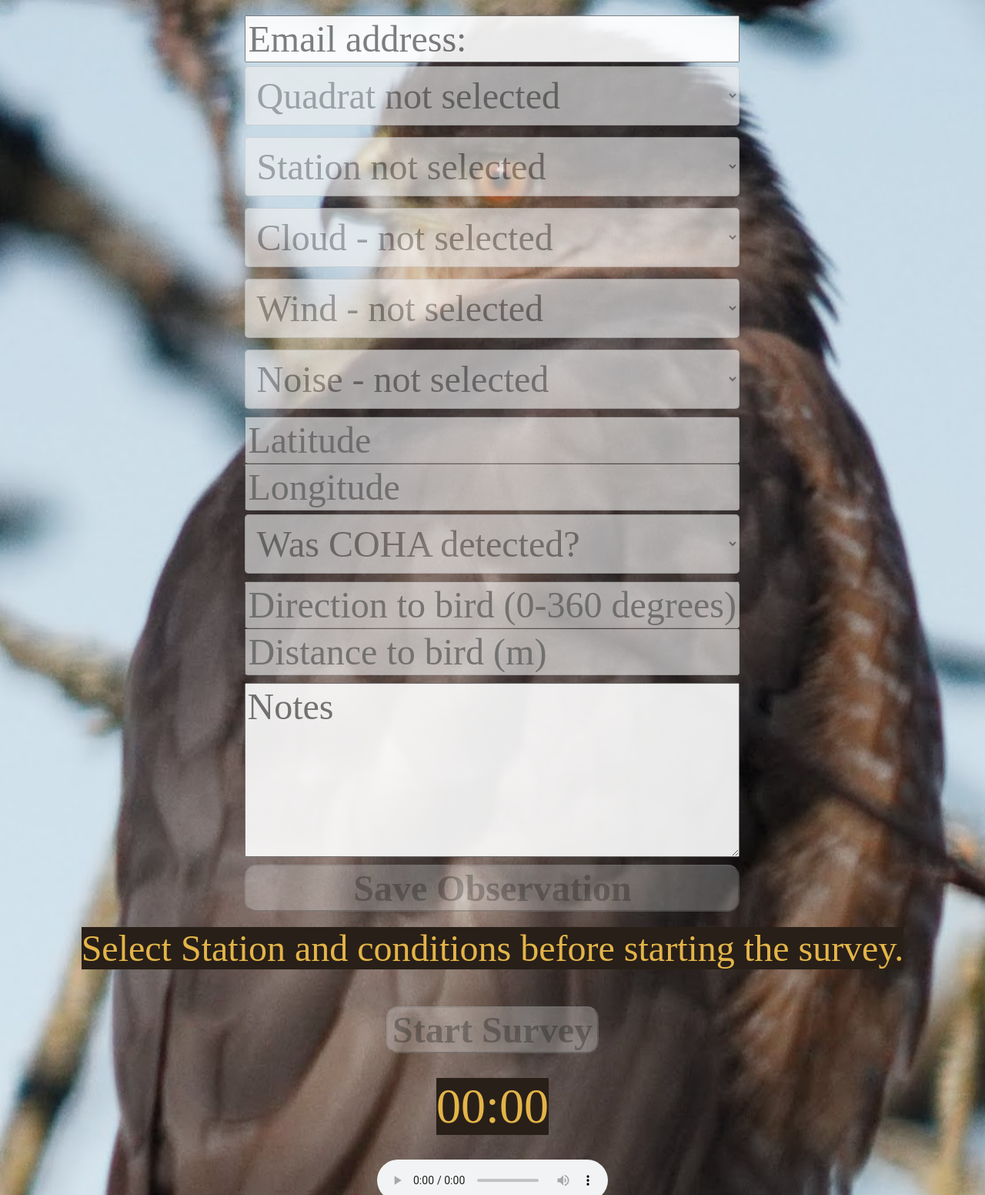
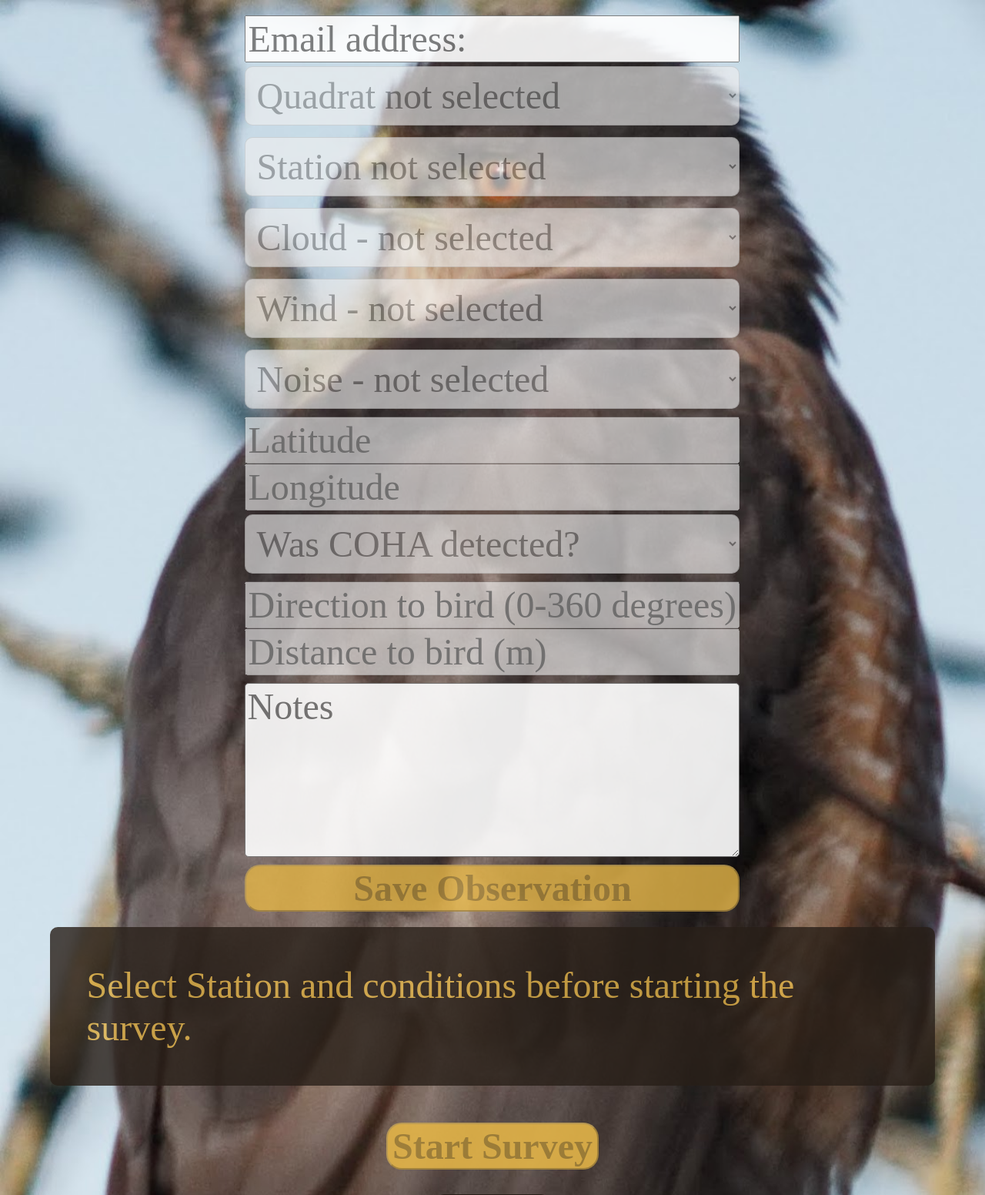
Before and after one commit to commonloon/coha-gcloud, a Flask app: page / in a window 1280 px wide. Shown: the top 1552 px of the page at 77% size. Run offline with Flask 2, Linux system fonts and the light colour scheme; some libraries are stand-ins or nearby versions.

Commit message:
Cosmetic changes
Rounded some corners and changed the button oolour.

```diff
--- a/static/coha.css
+++ b/static/coha.css
@@ -7,7 +7,9 @@ label, button {
   font-weight: bold;
 }
 button {
-  border-radius: 15px;
+  border-radius: 20px;
+  background-color: #E3B448;
+  opacity: 0.9;
 }
 
 html {
@@ -55,6 +57,10 @@ form {
   opacity: 0.9;
 }
 
+input[email] {
+  border-radius: 5px;
+}
+
 label {
   width: 100%;
   padding: 10px;
@@ -62,7 +68,7 @@ label {
 select {
   width: 100%;
   padding:10px;
-  border-radius:5px;
+  border-radius:10px;
   margin-top: 5px;
   margin-bottom: 10px;
 }
@@ -81,6 +87,7 @@ label{
 textarea {
   margin-top: 10px;
   margin-bottom: 10px;
+  border-radius: 5px;
 }
 
 .input:focus ~ .cut,
@@ -126,17 +133,22 @@ textarea {
   background-color: #281f18;
   margin-top: 0.5em;
   margin-bottom: 0.5em;
+  border-radius: 10px;
 }
 
 #message {
   margin-left:30px;
   margin-right: 30px;
   background-color: #281f18;
+  opacity: 0.8;
   margin-top: 0px;
+  border-radius: 10px;
+  padding: 1em;
 }
 
 #map {
   height: 400px; /* The height is 400 pixels */
   width: 100%; /* The width is the width of the web page */
   margin-top: 20px;
+  border-radius: 10px;
 }
--- a/static/map-style.css
+++ b/static/map-style.css
@@ -3,6 +3,7 @@
   height: 800px; /* The height is 400 pixels */
   width: 100%; /* The width is the width of the web page */
   margin-top: 20px;
+  border-radius: 10px;
 }
 
 html {
```
